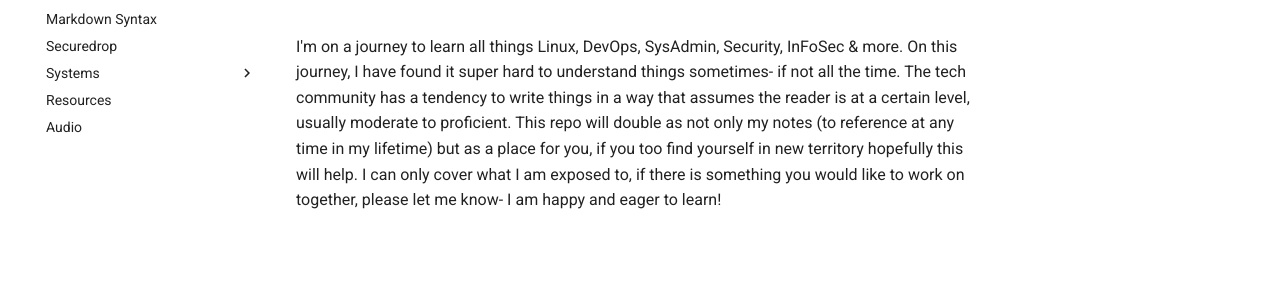
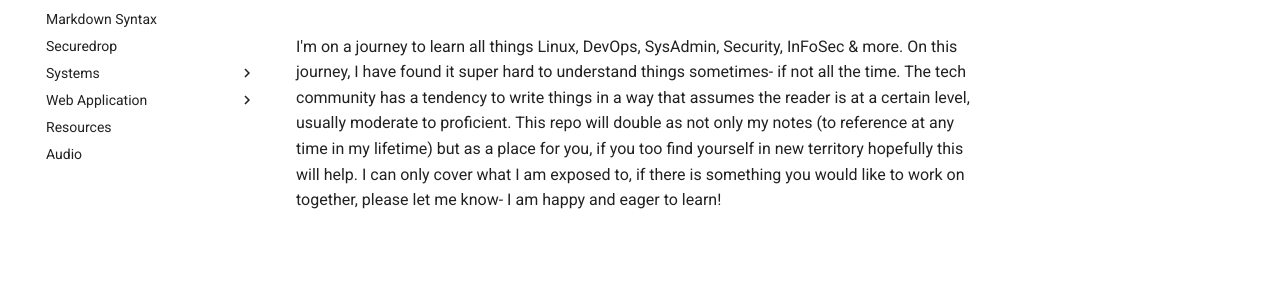
Before and after one commit to sunflowerno0b/ATW, an MkDocs documentation site: the page built from docs/index.md, in a window 1280 px wide. Shown: the part 146-430 px from the top of the page. Built offline with MkDocs 1.6.1 and Material for MkDocs 9.7.7, drawn with Linux system fonts in a browser that asks for light colours; comment, search, counter and statistics services are not loaded.

Commit message:
ammended typo

```diff
--- a/mkdocs.yml
+++ b/mkdocs.yml
@@ -10,6 +10,8 @@ nav:
      - VS Code: VS Code Install.md
      - Ansible Vault: Ansible Vault.md
      - RSA/config: rsa & config.md
+  - Web Application:
+     - Introdcution: Intro to Web Applications.md
   - Resources: Resources.md
   - Audio: Music.md
 plugins:
```
Also changed, not shown: docs/Intro to Web Applications.md (renamed from docs/Intro to Web Applications .md), 1 other file.
